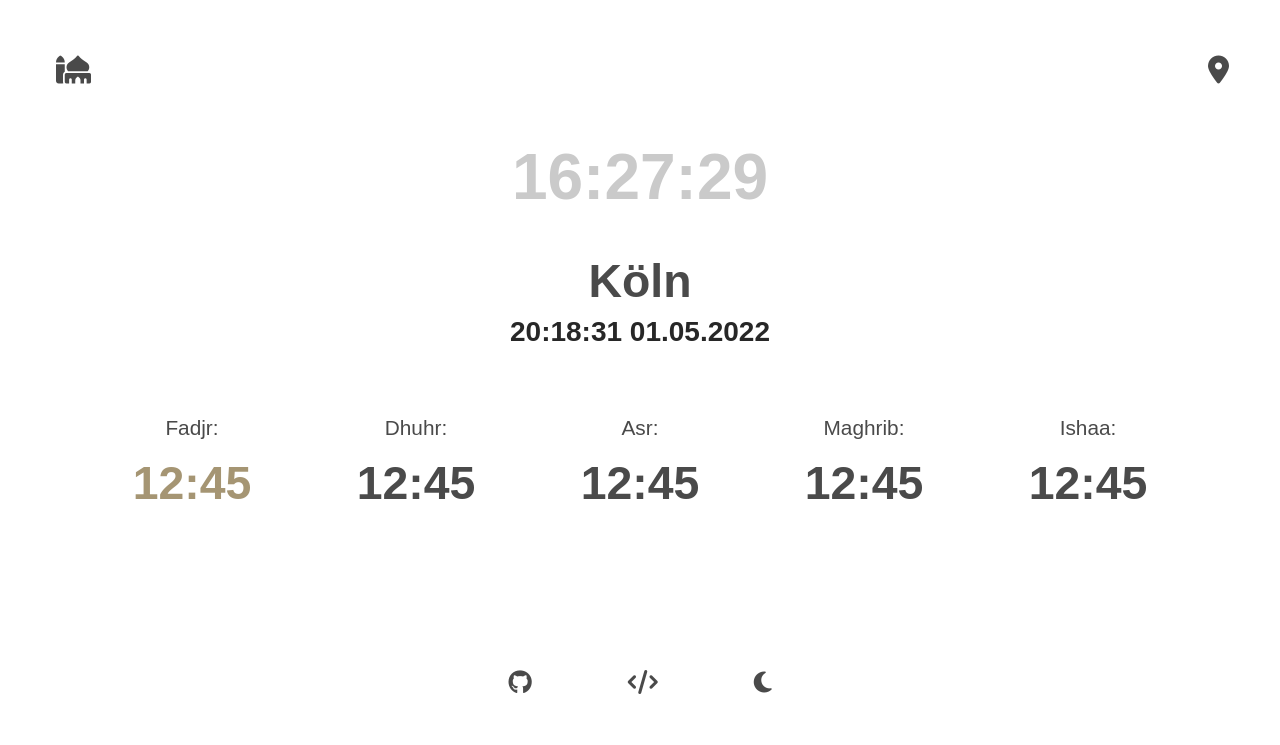
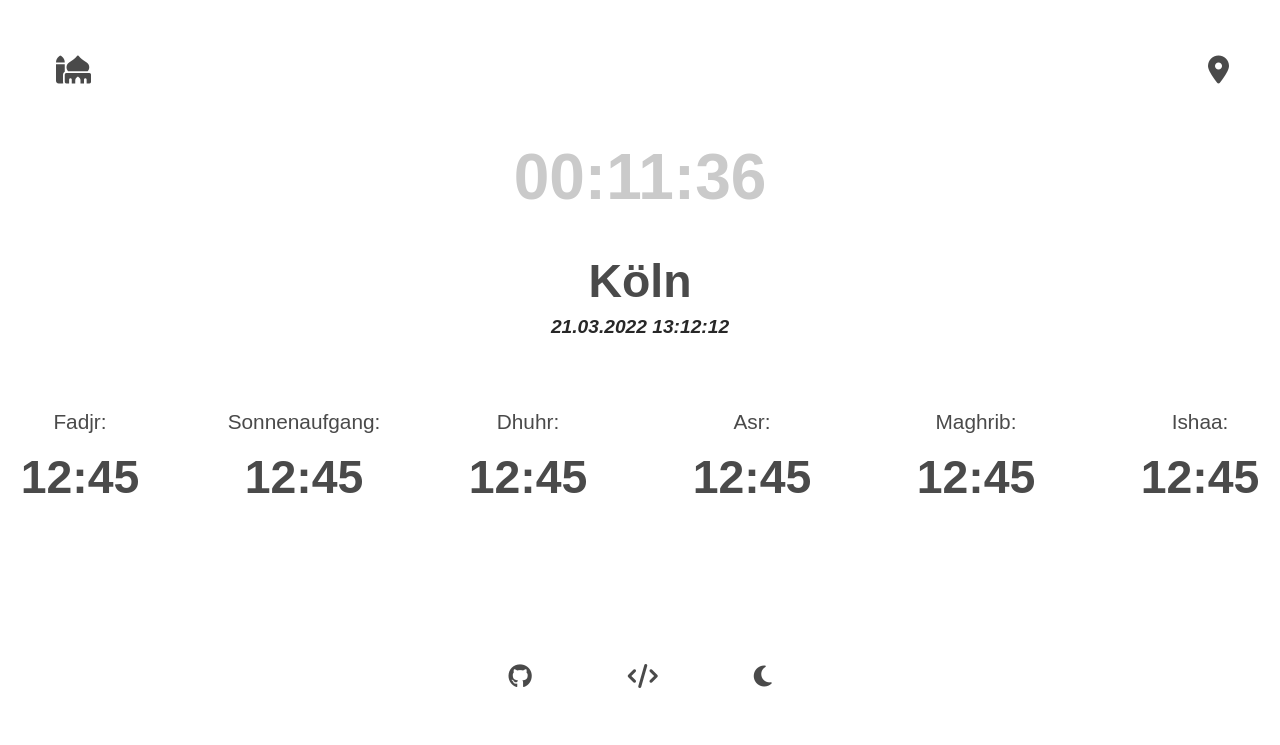
Before and after one commit to MustafaSataric/Gebetszeiten, a plain HTML site: page index.html in a window 1280 px wide. Drawn offline with Linux system fonts and the light colour scheme; no server answers.

Commit message:
Update index.html

```diff
--- a/index.html
+++ b/index.html
@@ -8,6 +8,7 @@
     <link rel="stylesheet" href="path/to/font-awesome/css/font-awesome.min.css">
     <link data-n-head="ssr" rel="icon" href="https://cdn-icons-png.flaticon.com/512/3426/3426748.png" type="image/x-icon">
     <script src="https://kit.fontawesome.com/6a6d6ea2eb.js" crossorigin="anonymous"></script>
+    <script type="text/javascript" src="Hijri.js">type="text/javascript"></script>
 </head>
 <body onload="initWork()" >
     <style>
@@ -35,14 +36,17 @@
         }
         #zeitpunkt{
             color: rgba(0, 0, 0, 0.849);
-            font-size: 3.5vh;
+            font-size: 1.2em;
+            text-align: center;
+            font-style: italic;
+            margin-bottom: 12px;
         }
         .gebete{
             margin-top: 5vh;
             align-items:center ;
             justify-content: center;
             display: grid;
-            grid-template-columns: 20vh 20vh 20vh 20vh 20vh;
+            grid-template-columns: 20vh 20vh 20vh 20vh 20vh 20vh;
             grid-gap: 8vh;
             padding-bottom: 10vh;
         }
@@ -107,12 +111,15 @@
 
         <h1 id="zeitbiszumnaechstengebet" class="center " style="margin-bottom:5vh;">00:11:36</h1>
         <h1 id="ort" class="center color0">Köln</h1>
-        <h1 id="zeitpunkt" class="center color0">21.03.2022 13:12:12</h1>
-        <h2 id="today" class="center">  </h2>
+        <h1 id="zeitpunkt" class="center color0">21.03.2022 13:12:12                </h1><span id="today" class="center color0">  </span>
     <div class="gebete center color0">
         <div class="cont ">
             <span id="gebet" >Fadjr:</span>
             <span id="gebetszeit" class="zeit">12:45</span>
+        </div>
+        <div class="cont">
+            <span id="gebet">Sonnenaufgang:</span>
+            <span id="sonnenaufgang" class="zeit">12:45</span>
         </div>
         <div class="cont">
             <span id="gebet">Dhuhr:</span>
@@ -139,20 +146,10 @@
     </div>
 </div>
 
-<script type="text/javascript" src="Downloads/Hijri.js">
-    type="text/javascript">
-</script>
+
 
 <script>
-    function initWork() {
-            //Today
-            var todayElement = document.getElementById("today");
-            todayElement.innerHTML = HijriJS.today().toString();
-        }
-        </script>
 
-
-    <script>
         setInterval("myTime()", 1000)
 
 
@@ -186,9 +183,11 @@ function ZwölfZuVierundzwanzig(str)
 async function HoleZeit(){
     const response = await fetch('https://muslimsalat.p.rapidapi.com/cologne.json', options)
     const data = await response.json();
-    const {fajr, dhuhr, asr, maghrib, isha} = data.items[0];
+    console.log(data);
 
+    const {fajr, shurooq, dhuhr, asr, maghrib, isha} = data.items[0];
     document.getElementById("gebetszeit").textContent = ZwölfZuVierundzwanzig("0"+fajr);
+    document.getElementById("sonnenaufgang").textContent = ZwölfZuVierundzwanzig("0"+shurooq);
     document.getElementById("gebetszeit0").textContent = ZwölfZuVierundzwanzig(dhuhr);
     document.getElementById("gebetszeit1").textContent = ZwölfZuVierundzwanzig(asr);
     document.getElementById("gebetszeit2").textContent = ZwölfZuVierundzwanzig(maghrib);
@@ -243,8 +242,11 @@ function myTime(){
                 d = "0" + d;
             }
 
+            var otherdate = HijriJS.today().toString();
+            otherdate = otherdate.split("/").join(".");
+
             zeit = b+':'+c+':'+d ;
-            document.getElementById("zeitpunkt").innerText = zeit+ "  " + e + "." + f + "." + g;
+            document.getElementById("zeitpunkt").innerText = zeit+ "  " + e + "." + f + "." + g + " / " + otherdate;
 
             var fajr = (document.getElementById("gebetszeit").textContent).split(":");
             var dhuhr = (document.getElementById("gebetszeit0").textContent).split(":");
```
